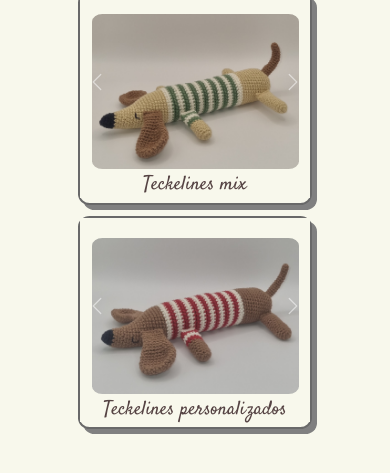
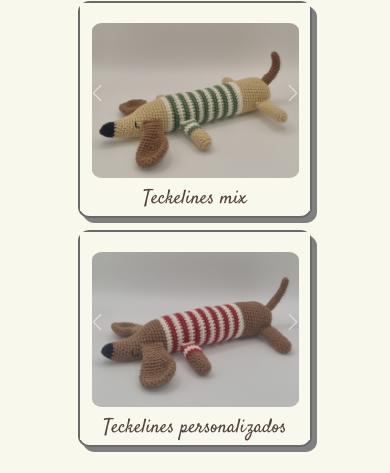
Before and after one commit to RochuBarberis/teckelines, a plain HTML site: page pages/productos.html in a window 390 px wide. Shown: the part 633-1106 px from the top of the page. Drawn offline with nearby package versions, Linux system fonts and the light colour scheme.

Commit message:
Revisión CSS

```diff
--- a/css/styles.css
+++ b/css/styles.css
@@ -113,7 +113,7 @@ h1 {
     justify-content: center;
     grid-template-columns: repeat(2, 1fr);
     grid-template-rows: repeat(2, auto);
-    gap: 3em;
+    gap: 10em;
     width: 70%;
 }
 
@@ -122,6 +122,13 @@ h1 {
     border-radius: 5%;
     display: grid;
     box-shadow: 5px 5px 0px 0px gray;
+}
+
+.carousel-inner,
+.carousel-item-next,
+.carousel-item-start,
+.carrousel-item {
+    height: 320px;
 }
 
 .catalogo img {
@@ -167,7 +174,8 @@ h1 {
     gap: 1em
 }
 
-.fotos img, .nosotros-imagenes img {
+.fotos img,
+.nosotros-imagenes img {
     width: 100%;
     height: 100%;
     object-fit: cover;
@@ -274,9 +282,10 @@ h1 {
     width: 80%;
 }
 
-.contacto div{
+.contacto div {
     align-self: baseline;
 }
+
 .video-contacto {
     width: 100%;
     height: 100%;
@@ -318,7 +327,10 @@ h1 {
     resize: none;
     padding-left: 2px;
 }
-input, textarea, label {
+
+input,
+textarea,
+label {
     font-size: 1.2vw;
 }
 
@@ -366,24 +378,31 @@ footer a img {
         --bs-gutter-x: 0;
         padding-left: calc(var(--bs-gutter-x) *0);
     }
+
     .navbar-brand {
         font-size: 12vw;
     }
+
     .nav-list {
         font-size: 4vw;
     }
+
     .container-fluid {
         padding-left: 0;
     }
+
     h1 {
         font-size: 8vw;
     }
+
     .imagen-con-texto p {
         font-size: 3.5vw;
     }
+
     .boton-productos {
         font-size: 4vw;
     }
+
     .catalogo-general {
         display: grid;
         justify-content: center;
@@ -392,13 +411,22 @@ footer a img {
         gap: 3em;
         width: 60%;
     }
+
     .catalogo h2 {
         font-size: 5vw;
     }
+
+    .carousel-inner,
+    .carousel-item-next,
+    .carousel-item-start,
+    .carrousel-item {
+        height: 270px;
+    }
+
     .fotos {
         display: grid;
         grid-template-columns: 1fr;
-        grid-template-rows: repeat(10,auto);
+        grid-template-rows: repeat(10, auto);
         grid-template-areas:
             "img1"
             "img2"
@@ -414,6 +442,7 @@ footer a img {
         padding-top: 20px;
         gap: 1em
     }
+
     .nosotros {
         display: grid;
         justify-content: center;
@@ -423,19 +452,35 @@ footer a img {
         width: 80%;
         align-items: center;
     }
+
     .nosotros-p {
         font-size: 5vw;
     }
+
     .contacto {
         display: grid;
         grid-template-columns: 1fr;
         gap: 3em;
         width: 80%;
     }
-    input, textarea, label {
+
+    input,
+    textarea,
+    label {
         font-size: 2.5vw;
     }
+
     footer a {
         font-size: 6vw;
     }
 }
+
+@media screen and (max-width:600px) {
+
+    .carousel-inner,
+    .carousel-item-next,
+    .carousel-item-start,
+    .carrousel-item {
+        height: 180px;
+    }
+}
```
Lines whose indentation alone changed are shown as unchanged.
